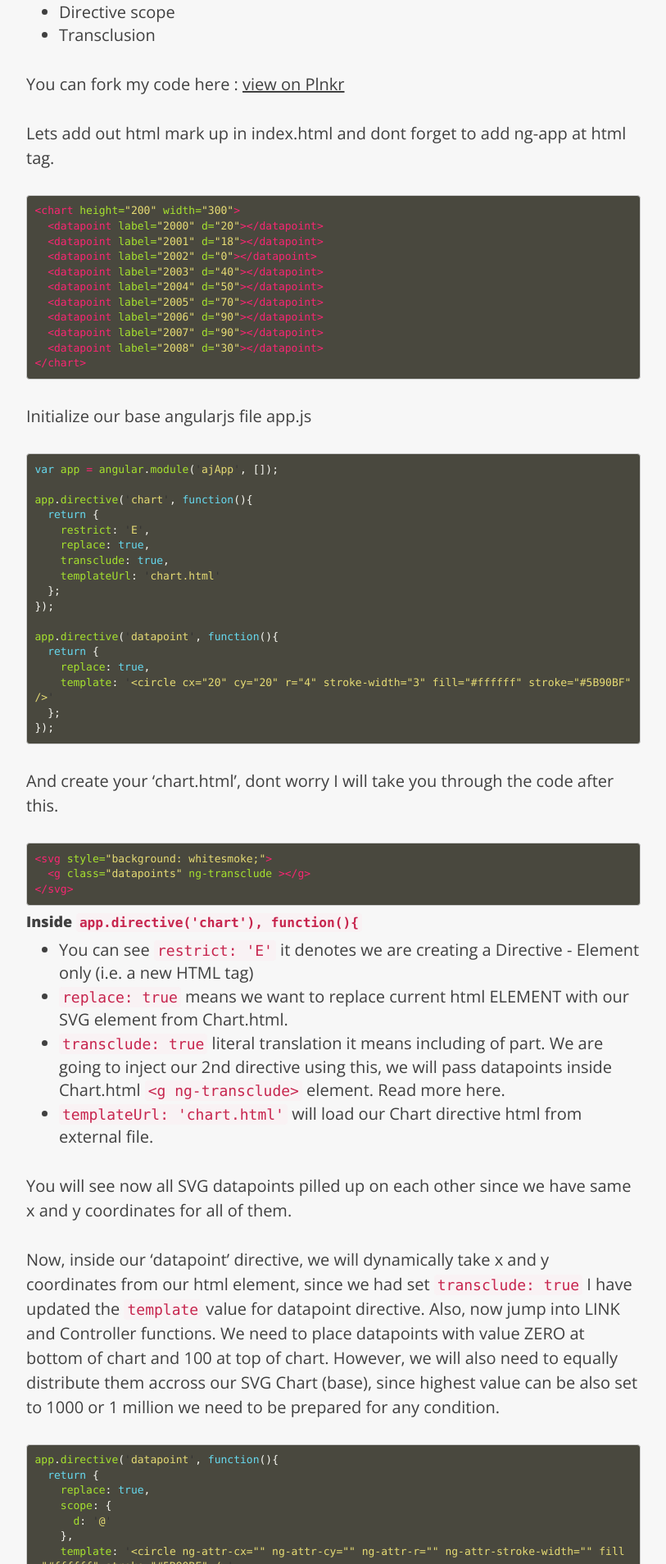
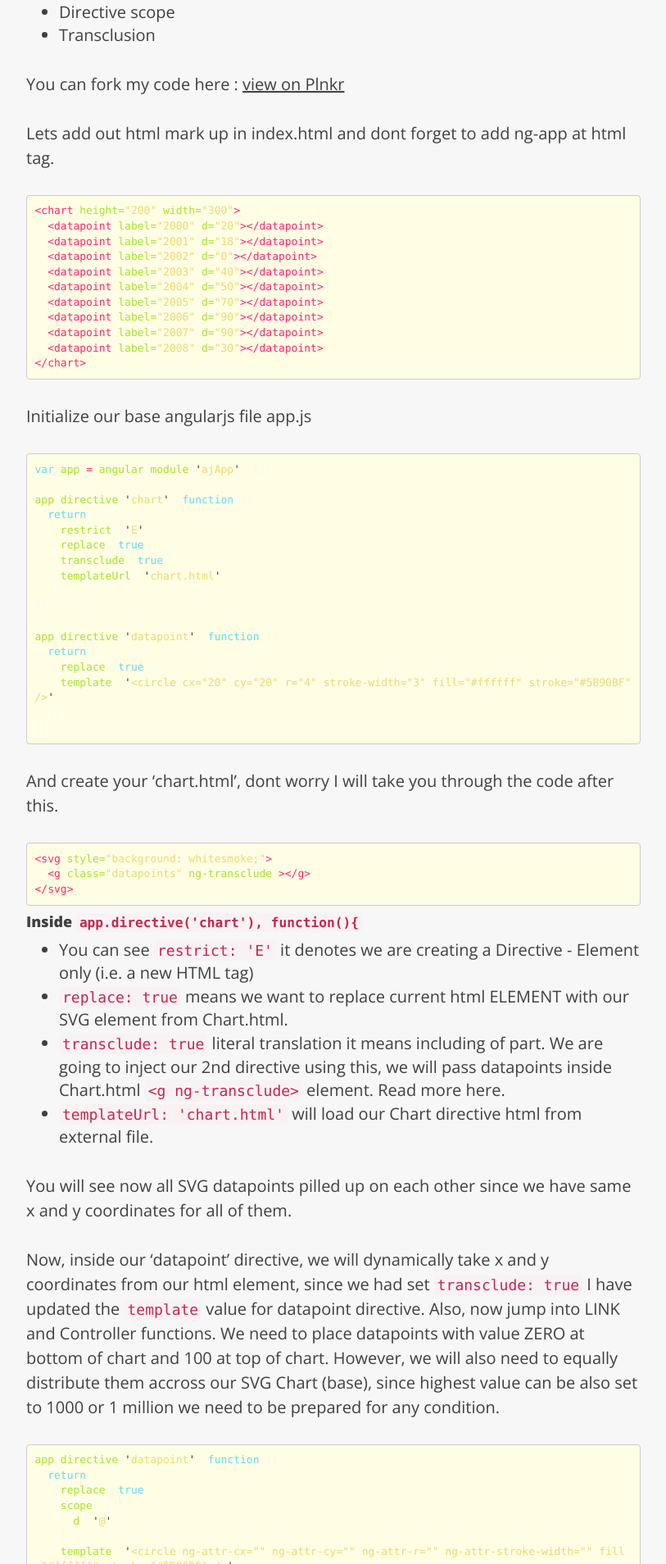
Before and after one commit to steelx/ajinkyaxjs, a Jekyll site: the page built from _posts/2015-04-28-Simple-AngularJs-SVG-Charts-Directive.md, in a window 1280 px wide. Shown: the part 1007-2915 px from the top of the page at 82% size, without its empty margins (233-1046 px from the left). Built offline with Jekyll 4.4.1, drawn with Linux system fonts in a browser that asks for light colours; nearby versions of some CDN libraries; Markdown is read by kramdown in place of the engine named in the settings; comment, search, counter and statistics services are not loaded.

Commit message:
updated code highlight color

```diff
--- a/_includes/header.html
+++ b/_includes/header.html
@@ -23,7 +23,6 @@
     <meta name="keywords" content="ajinkya, ajax, javascript, html5, css, css3, jQuery, angularjs, frontend ui, Mumbai, web developer, web designer in mumbai, nodejs, meanstack">
 
     <link rel="author" href="http://plus.google.com/+AjinkyaBorade?rel=author"/>
-    <link rel="publisher" href="http://plus.google.com/+AjinkyaBorade?rel=publisher"/>
 
     <meta name="msvalidate.01" content="60342796815E3AD88486B8684E5939F1" />
     <meta name="google-site-verification" content="Gwn44hsNAICt6Hf2huIxmJGzLCdz_rT72BoSVUdk4f4" />
--- a/css/codehighlight.css
+++ b/css/codehighlight.css
@@ -1,4 +1,3 @@
-.highlight .hll, .highlight pre { background-color: #49483e }
 .highlight .c { color: #75715e } /* Comment */
 .highlight .err { color: #960050; background-color: #1e0010 } /* Error */
 .highlight .k { color: #66d9ef } /* Keyword */
@@ -62,3 +61,4 @@
 .highlight .gu { color: #75715e; } /* Generic.Subheading & Diff Unified/Comment? */
 .highlight .gd { color: #f92672; } /* Generic.Deleted & Diff Deleted */
 .highlight .gi { color: #a6e22e; } /* Generic.Inserted & Diff Inserted */
+.highlight .hll,.highlight pre{background-color: #FFFDE4 !important;}
```
